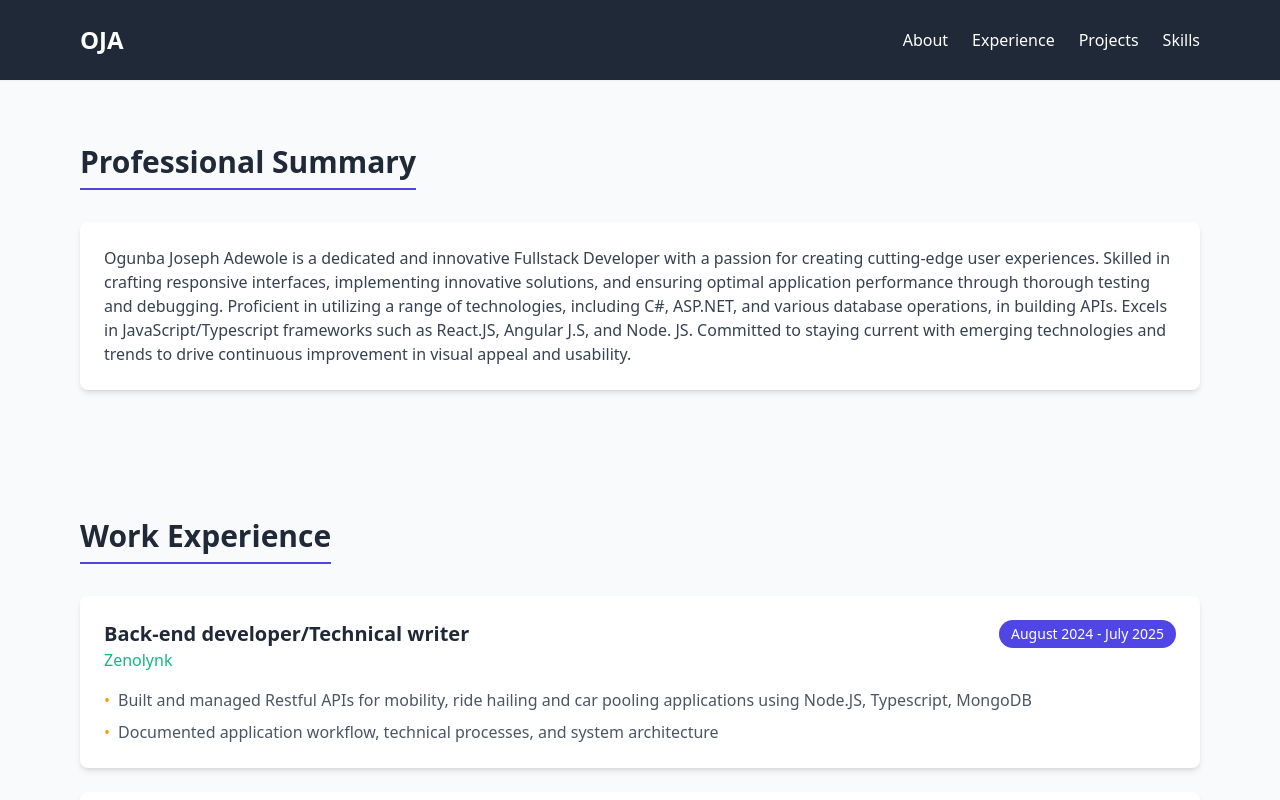
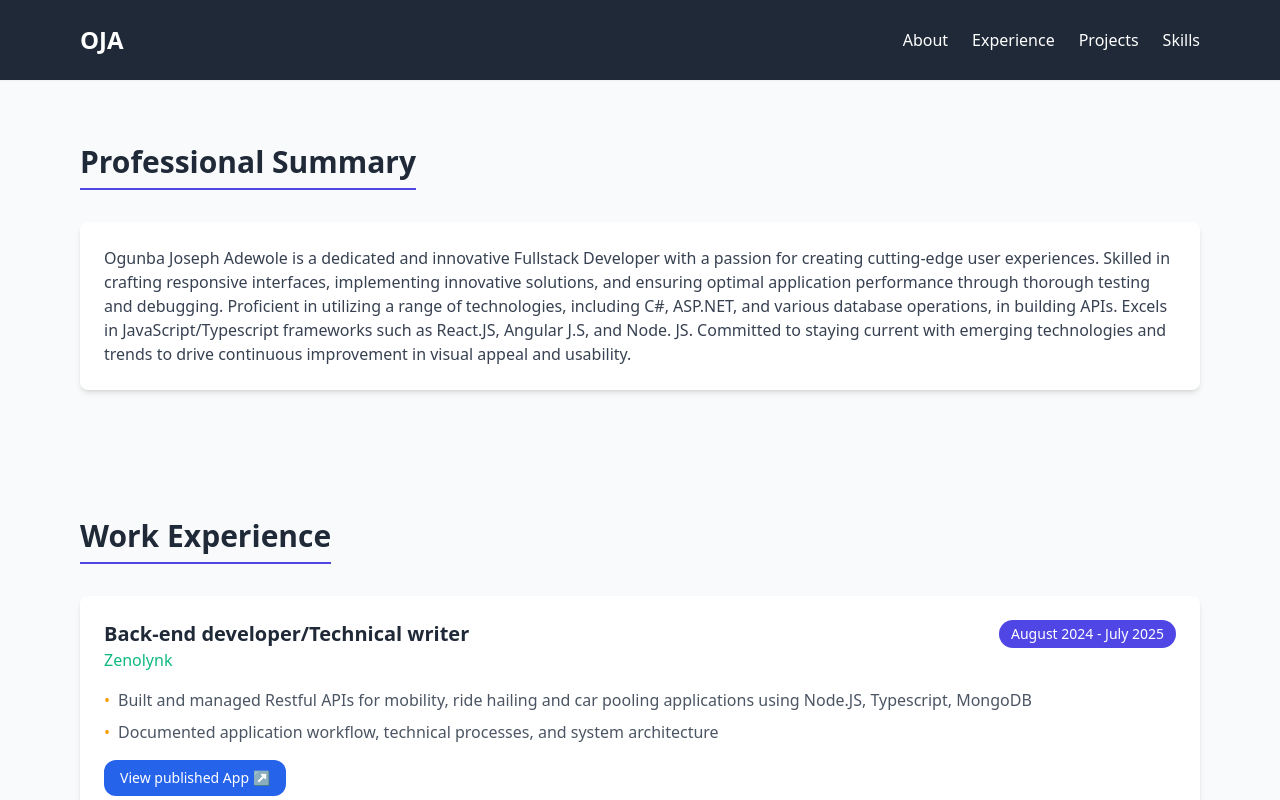
Before and after one commit to nobelium24/my-portfolio, a React (Vite) app: page / in a window 1280 px wide. Shown: the top 800 px of the page. Built offline with nearby package versions, Linux system fonts and the light colour scheme.

Commit message:
minor update

```diff
--- a/src/App.tsx
+++ b/src/App.tsx
@@ -15,7 +15,8 @@ const App = () => {
       bullets: [
         "Built and managed Restful APIs for mobility, ride hailing and car pooling applications using Node.JS, Typescript, MongoDB",
         "Documented application workflow, technical processes, and system architecture"
-      ]
+      ],
+      link: "https://apps.apple.com/ng/app/zeno-affordable-ride/id6746136829",
     },
     {
       title: "Instructor",
--- a/src/components/ExperienceCard.tsx
+++ b/src/components/ExperienceCard.tsx
@@ -1,7 +1,7 @@
 import { ExperienceCardProps } from "../types"
 
 
-const ExperienceCard = ({ title, company, period, bullets }: ExperienceCardProps) => {
+const ExperienceCard = ({ title, company, period, bullets, link }: ExperienceCardProps) => {
     return (
         <div className="bg-white rounded-lg shadow-md p-6 hover:shadow-lg transition">
             <div className="flex justify-between items-start">
@@ -21,8 +21,20 @@ const ExperienceCard = ({ title, company, period, bullets }: ExperienceCardProps
                     </li>
                 ))}
             </ul>
+
+            {link && link.startsWith("http") && (
+                <a
+                    href={link}
+                    target="_blank"
+                    rel="noopener noreferrer"
+                    className="inline-block mt-4 bg-blue-600 text-white px-4 py-2 rounded-xl text-sm hover:bg-blue-700 transition"
+                >
+                    View published App ↗
+                </a>
+            )}
         </div>
     )
 }
 
+
 export default ExperienceCard
--- a/src/types/index.ts
+++ b/src/types/index.ts
@@ -3,7 +3,9 @@ export interface ExperienceCardProps {
     company: string
     period: string
     bullets: string[]
+    link?: string
 }
+
 
 export type ProjectCardProps = {
     title: string;
```
